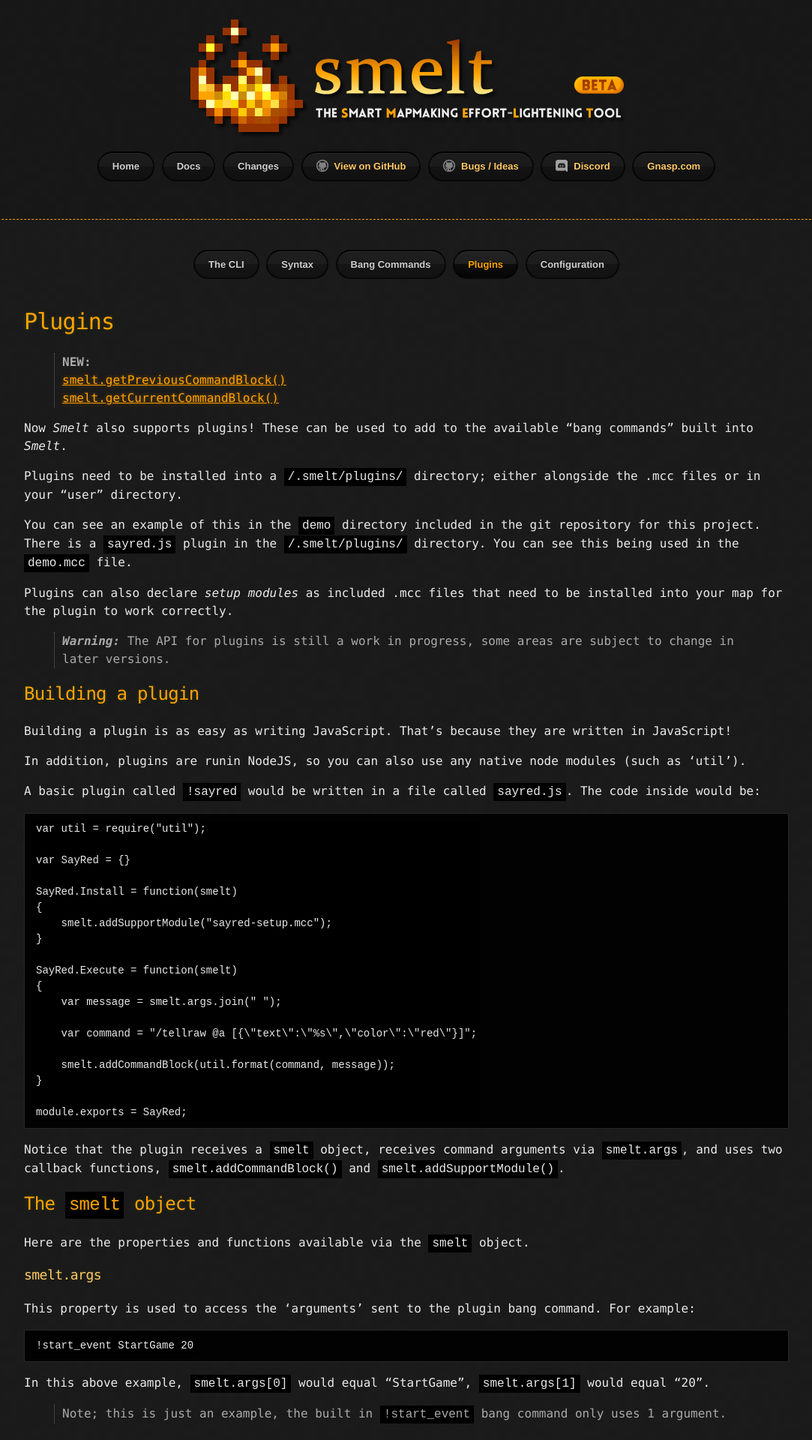
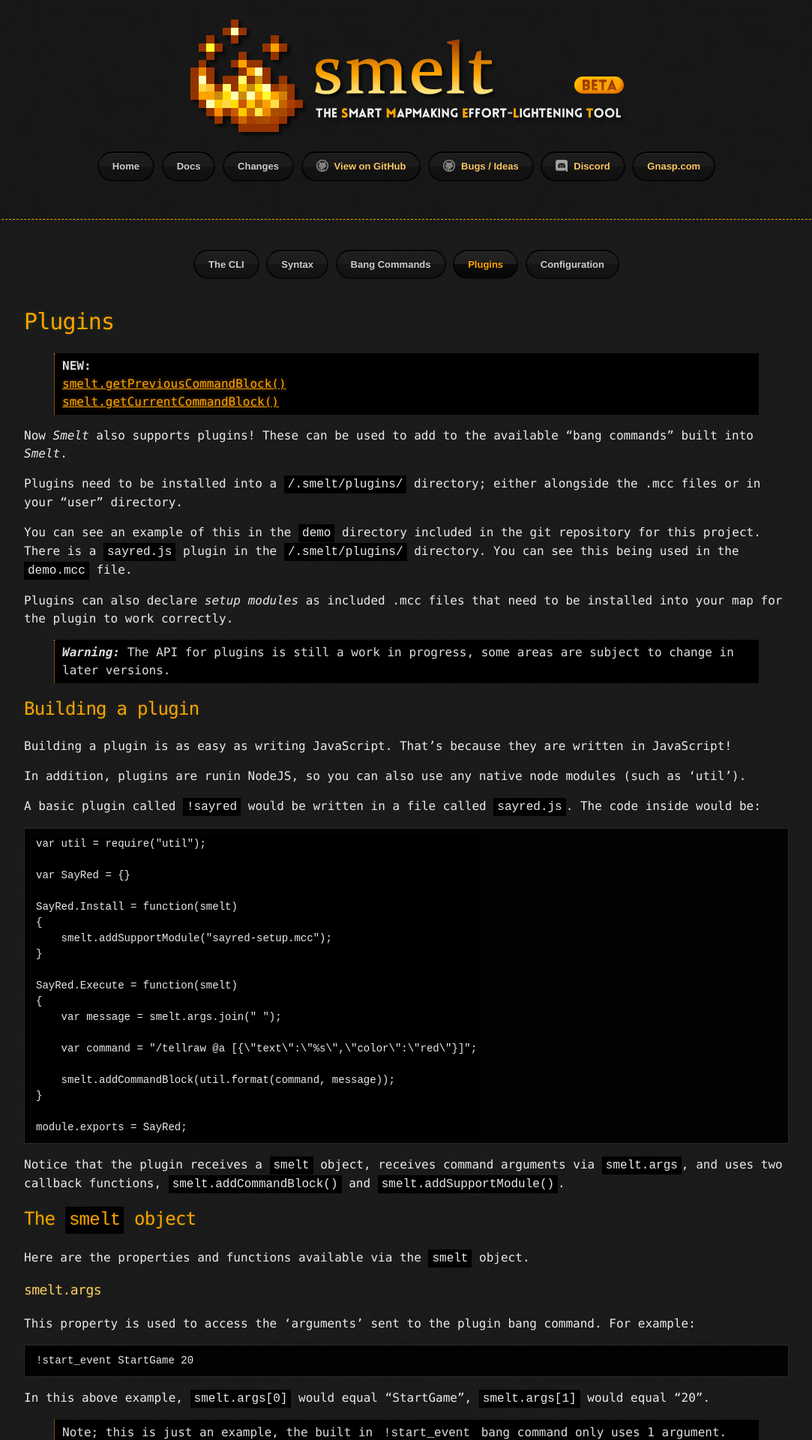
Before and after one commit to GnaspGames/Smelt, a Jekyll site: the page built from plugins.md, in a window 1280 px wide. Shown: the top 1920 px of the page at 75% size, without its empty margins (98-1181 px from the left). Built offline with Jekyll 4.4.1, drawn with Linux system fonts in a browser that asks for light colours.

Commit message:
Improved style for blockquotes

```diff
--- a/_sass/_stylesheet.scss
+++ b/_sass/_stylesheet.scss
@@ -155,9 +155,15 @@ ul li:before {
 }
 
 blockquote {
-  color: #aaa;
+  color: #ddd;
+  background-color: #000;
   padding-left: 10px;
-  border-left: 1px dotted #666;
+  border-left: 1px dotted #FFA300;
+}
+
+blockquote p
+{
+  padding: 5px 0 5px 0;
 }
 
 pre {
```
